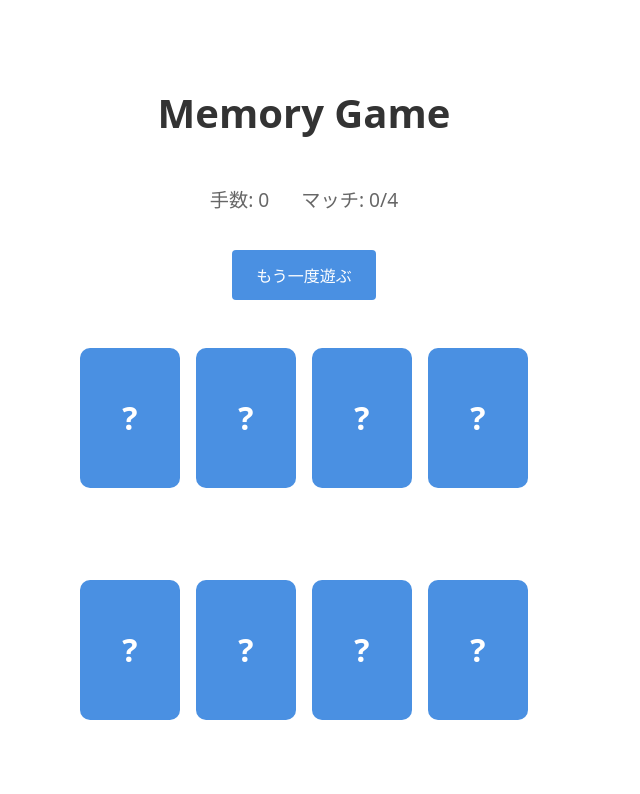
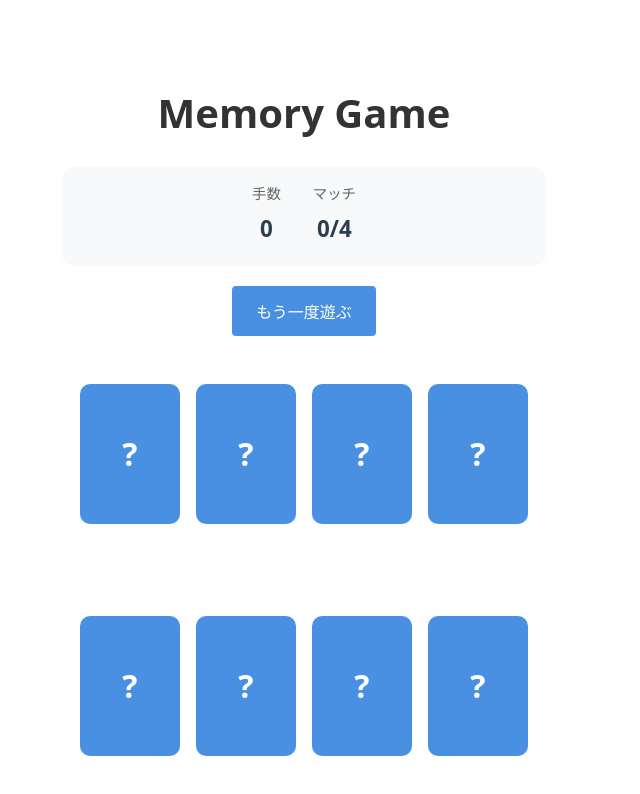
Before and after one commit to js4000all/try-react-memorygame, a React (Vite) app: page / in a window 1280 px wide. Shown: the top 794 px of the page, without its empty margins (0-640 px from the left). Built offline with nearby package versions, Linux system fonts and the light colour scheme.

Commit message:
スタイル: ゲーム情報コンポーネントのスタイルを改善

```diff
--- a/src/components/GameInfo.module.css
+++ b/src/components/GameInfo.module.css
@@ -7,12 +7,29 @@
   display: flex;
   justify-content: center;
   gap: 2rem;
-  margin-bottom: 1rem;
+  margin-bottom: 1.5rem;
+  padding: 1rem;
+  background-color: #f8f9fa;
+  border-radius: 8px;
+  box-shadow: 0 2px 4px rgba(0, 0, 0, 0.05);
 }
 
-.stats p {
-  font-size: 1.2rem;
+.statItem {
+  display: flex;
+  flex-direction: column;
+  align-items: center;
+  gap: 0.5rem;
+}
+
+.statLabel {
+  font-size: 0.9rem;
   color: #666;
+}
+
+.statValue {
+  font-size: 1.4rem;
+  font-weight: bold;
+  color: #2c3e50;
 }
 
 .completionMessage {
--- a/src/components/GameInfo.tsx
+++ b/src/components/GameInfo.tsx
@@ -12,8 +12,14 @@ const GameInfo: React.FC<GameInfoProps> = ({ moves, matches, isGameComplete, onR
   return (
     <div className={styles.gameInfo}>
       <div className={styles.stats}>
-        <p>手数: {moves}</p>
-        <p>マッチ: {matches}/4</p>
+        <div className={styles.statItem}>
+          <span className={styles.statLabel}>手数</span>
+          <span className={styles.statValue}>{moves}</span>
+        </div>
+        <div className={styles.statItem}>
+          <span className={styles.statLabel}>マッチ</span>
+          <span className={styles.statValue}>{matches}/4</span>
+        </div>
       </div>
       {isGameComplete && (
         <div className={styles.completionMessage}>
```
